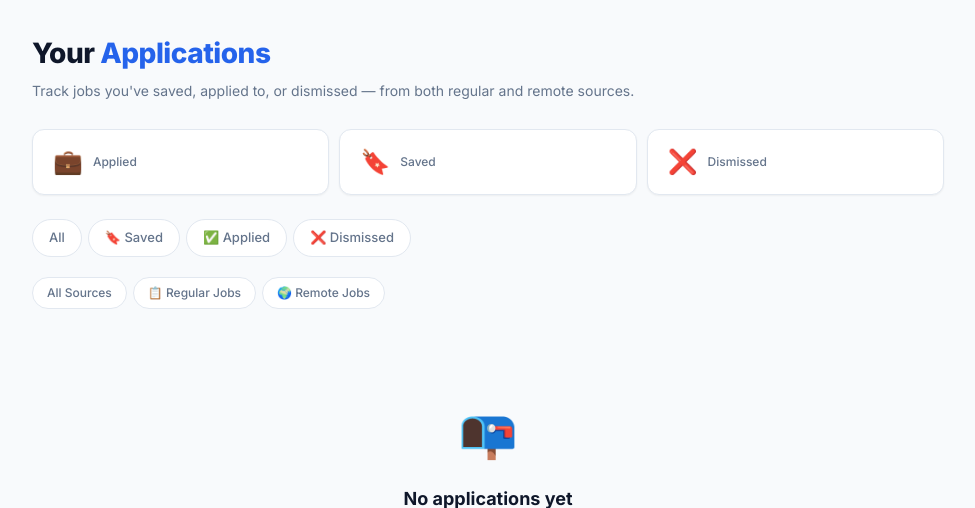
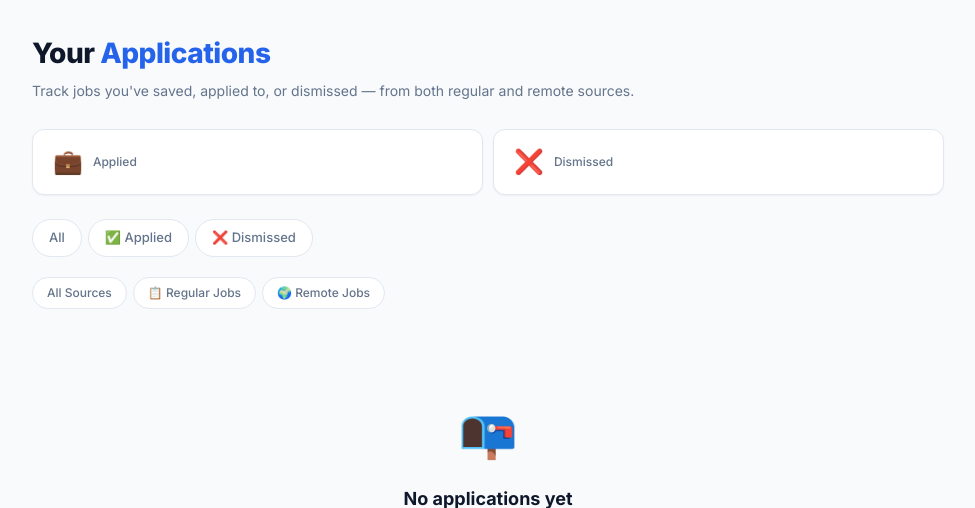
Before and after one commit to ssmugdho7/jobpilot, a Flask app: template app/web/templates/applications.html in a window 1280 px wide. Shown: the part 60-568 px from the top of the page, without its empty margins (152-1127 px from the left). Run offline with Flask 3, Linux system fonts and the light colour scheme; the template is opened without the code that fills it, so the values that code supplies are empty; parts of the project's set-up code (start-up, migrations or seed data) failed here and were passed over.

Commit message:
Remove Saved card and filter from applications page

```diff
--- a/app/web/app.py
+++ b/app/web/app.py
@@ -631,14 +631,12 @@ def applications():
         all_uj = db_session.query(UserJob).filter(UserJob.user_id == user_id).all()
         applied_count = sum(1 for u in all_uj if u.status == "applied")
         dismissed_count = sum(1 for u in all_uj if u.status == "dismissed")
-        saved_count = sum(1 for u in all_uj if u.status == "new")
 
         return render_template(
             "applications.html",
             jobs=jobs,
             applied_count=applied_count,
             dismissed_count=dismissed_count,
-            saved_count=saved_count,
             active_status=status_filter,
             active_source=source_filter,
             username=session.get("username"),
--- a/app/web/templates/applications.html
+++ b/app/web/templates/applications.html
@@ -175,13 +175,6 @@
         </div>
       </div>
       <div class="stat-card">
-        <div class="icon">🔖</div>
-        <div class="info">
-          <div class="num">{{ saved_count }}</div>
-          <div class="label">Saved</div>
-        </div>
-      </div>
-      <div class="stat-card">
         <div class="icon">❌</div>
         <div class="info">
           <div class="num">{{ dismissed_count }}</div>
@@ -193,7 +186,6 @@
     <!-- Status filter -->
     <div class="filter-tabs">
       <a class="filter-tab {{ 'active' if active_status == 'all' }}" href="/applications?status=all&source={{ active_source }}">All</a>
-      <a class="filter-tab {{ 'active' if active_status == 'new' }}" href="/applications?status=new&source={{ active_source }}">🔖 Saved</a>
       <a class="filter-tab {{ 'active' if active_status == 'applied' }}" href="/applications?status=applied&source={{ active_source }}">✅ Applied</a>
       <a class="filter-tab {{ 'active' if active_status == 'dismissed' }}" href="/applications?status=dismissed&source={{ active_source }}">❌ Dismissed</a>
     </div>
```
